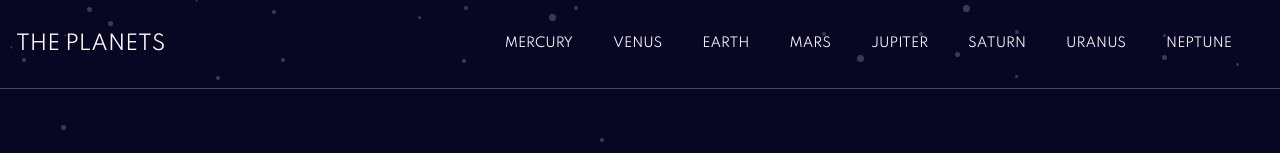
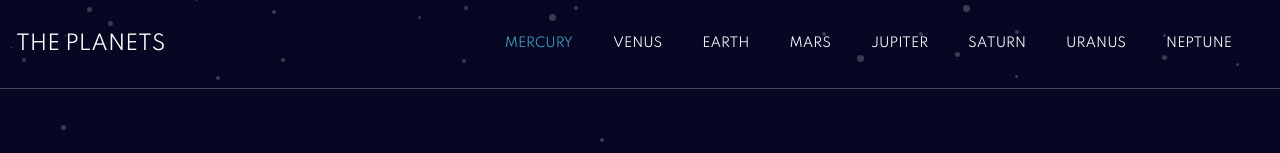
Before and after one commit to zdavidson/planet-hub, a React (Create React App) app: page / in a window 1280 px wide. In both pictures the pointer is over the button "MERCURY". Shown: the top 153 px of the page. Built offline with nearby package versions, Linux system fonts and the light colour scheme.

Commit message:
update focus

```diff
--- a/src/components/Navigation.scss
+++ b/src/components/Navigation.scss
@@ -13,6 +13,14 @@
 
   #nav-links a {
     padding-right: 2rem;
+  }
+
+  #nav-links a:hover {
+    color: #419ebb;
+  }
+
+  #nav-links a:focus {
+    color: #419ebb;
   }
 
   // Small Screens
```
